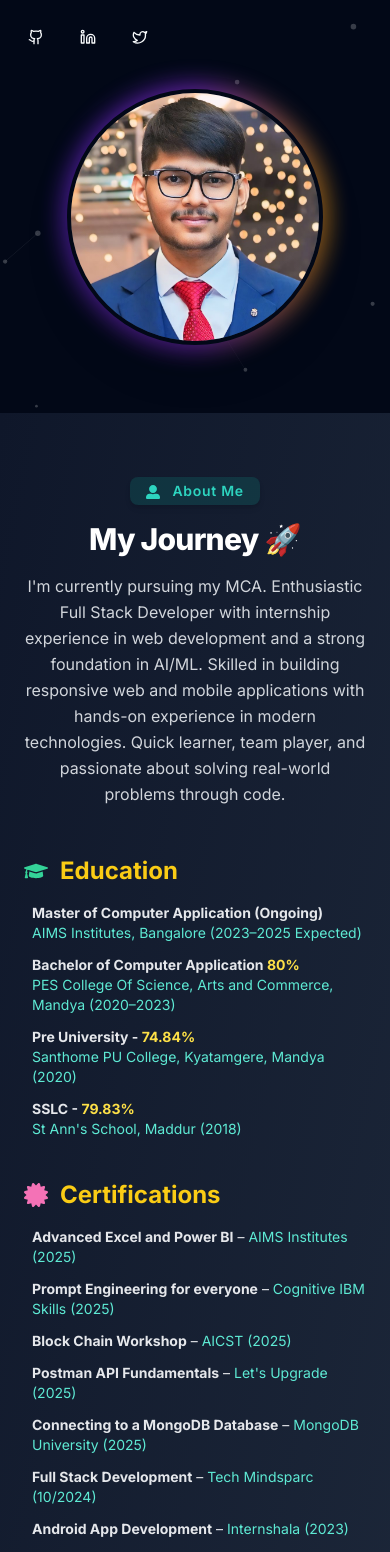
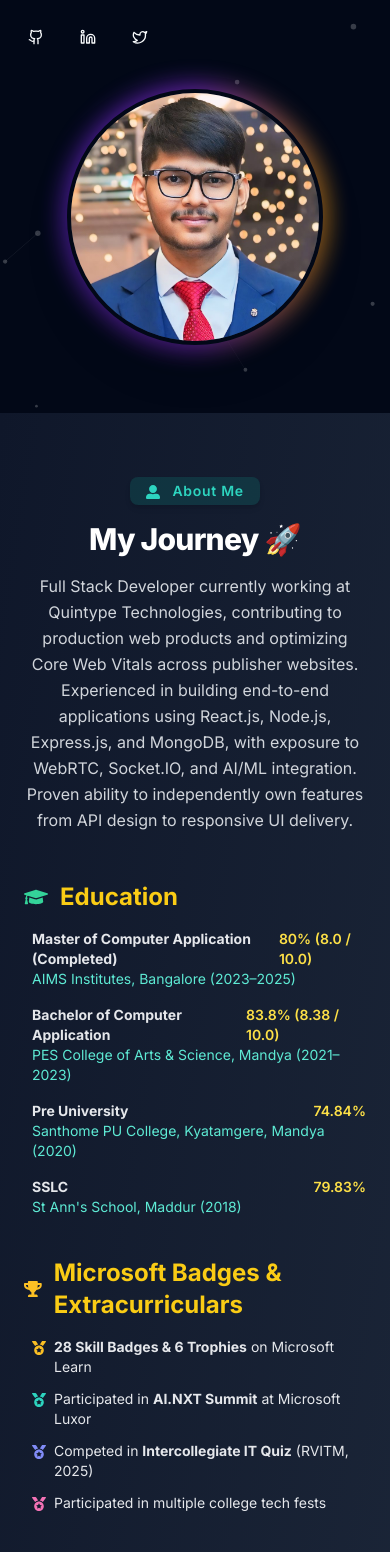
Before and after one commit to Shoaib232002/Portfolio_2.0, a Next.js app: page / in a window 390 px wide. Shown: the part 432-1984 px from the top of the page. Built offline with nearby package versions, Linux system fonts and the light colour scheme.

Commit message:
update data

```diff
--- a/app/page.tsx
+++ b/app/page.tsx
@@ -8,7 +8,7 @@ import { SkillBadge } from "@/components/skill-badge";
 import { ContactForm } from "@/components/contact-form";
 import { AnimatedText } from "@/components/animated-text";
 import { ParticleBackground } from "@/components/particle-background";
-import { FaGraduationCap, FaCertificate, FaBriefcase, FaLightbulb, FaUserAlt, FaInstagram } from "react-icons/fa";
+import { FaGraduationCap, FaCertificate, FaBriefcase, FaLightbulb, FaUserAlt, FaInstagram, FaTrophy, FaMedal } from "react-icons/fa";
 import { MdEmail, MdPhone, MdLocationOn, MdLocationCity } from "react-icons/md";
 
 export default function Home() {
@@ -27,7 +27,7 @@ export default function Home() {
                   <p className="max-w-[600px] text-muted-foreground md:text-xl font-medium">
                     I'm{" "}
                     <AnimatedText
-                      texts={["Pursuing MCA", "a Web Developer", "an Android Developer"]}
+                      texts={["a Full Stack Developer", "an MCA Graduate", "a Web & Mobile Developer"]}
                       className="text-primary font-semibold"
                     />
                   </p>
@@ -134,7 +134,7 @@ export default function Home() {
                 My Journey 🚀
               </h2>
               <p className="max-w-4xl text-base md:text-lg text-gray-300 mt-4 mx-auto leading-relaxed">
-                I'm currently pursuing my MCA. Enthusiastic Full Stack Developer with internship experience in web development and a strong foundation in AI/ML. Skilled in building responsive web and mobile applications with hands-on experience in modern technologies. Quick learner, team player, and passionate about solving real-world problems through code.
+                Full Stack Developer currently working at Quintype Technologies, contributing to production web products and optimizing Core Web Vitals across publisher websites. Experienced in building end-to-end applications using React.js, Node.js, Express.js, and MongoDB, with exposure to WebRTC, Socket.IO, and AI/ML integration. Proven ability to independently own features from API design to responsive UI delivery.
               </p>
             </div>
 
@@ -144,22 +144,66 @@ export default function Home() {
                   <h3 className="text-2xl font-bold text-yellow-400 flex items-center gap-3">
                     <FaGraduationCap className="text-emerald-400" /> Education
                   </h3>
-                  <ul className="mt-4 text-gray-200 space-y-3 text-sm pl-2">
+                  <ul className="mt-4 text-gray-200 space-y-4 text-sm pl-2">
                     <li>
-                      <strong>Master of Computer Application (Ongoing)</strong><br />
-                      <span className="text-teal-300">AIMS Institutes, Bangalore (2023–2025 Expected)</span>
+                      <div className="flex justify-between items-baseline">
+                        <strong>Master of Computer Application (Completed)</strong>
+                        <span className="text-yellow-300 font-semibold">80% (8.0 / 10.0)</span>
+                      </div>
+                      <span className="text-teal-300">AIMS Institutes, Bangalore (2023–2025)</span>
                     </li>
                     <li>
-                      <strong>Bachelor of Computer Application <span className="text-yellow-300">80%</span></strong><br />
-                      <span className="text-teal-300">PES College Of Science, Arts and Commerce, Mandya (2020–2023)</span>
+                      <div className="flex justify-between items-baseline">
+                        <strong>Bachelor of Computer Application</strong>
+                        <span className="text-yellow-300 font-semibold">83.8% (8.38 / 10.0)</span>
+                      </div>
+                      <span className="text-teal-300">PES College of Arts & Science, Mandya (2021–2023)</span>
                     </li>
                     <li>
-                      <strong>Pre University - <span className="text-yellow-300">74.84%</span></strong><br />
+                      <div className="flex justify-between items-baseline">
+                        <strong>Pre University</strong>
+                        <span className="text-yellow-300 font-semibold">74.84%</span>
+                      </div>
                       <span className="text-teal-300">Santhome PU College, Kyatamgere, Mandya (2020)</span>
                     </li>
                     <li>
-                      <strong>SSLC - <span className="text-yellow-300">79.83%</span></strong><br />
+                      <div className="flex justify-between items-baseline">
+                        <strong>SSLC</strong>
+                        <span className="text-yellow-300 font-semibold">79.83%</span>
+                      </div>
                       <span className="text-teal-300">St Ann's School, Maddur (2018)</span>
+                    </li>
+                  </ul>
+                </div>
+
+                <div>
+                  <h3 className="text-2xl font-bold text-yellow-400 flex items-center gap-3">
+                    <FaTrophy className="text-amber-400" /> Microsoft Badges & Extracurriculars
+                  </h3>
+                  <ul className="mt-4 text-gray-200 space-y-3 text-sm pl-2">
+                    <li className="flex items-start gap-2">
+                      <FaMedal className="text-amber-400 mt-1 shrink-0" />
+                      <div>
+                        <strong>28 Skill Badges & 6 Trophies</strong> on Microsoft Learn
+                      </div>
+                    </li>
+                    <li className="flex items-start gap-2">
+                      <FaMedal className="text-teal-400 mt-1 shrink-0" />
+                      <div>
+                        Participated in <strong>AI.NXT Summit</strong> at Microsoft Luxor
+                      </div>
+                    </li>
+                    <li className="flex items-start gap-2">
+                      <FaMedal className="text-indigo-400 mt-1 shrink-0" />
+                      <div>
+                        Competed in <strong>Intercollegiate IT Quiz</strong> (RVITM, 2025)
+                      </div>
+                    </li>
+                    <li className="flex items-start gap-2">
+                      <FaMedal className="text-pink-400 mt-1 shrink-0" />
+                      <div>
+                        Participated in multiple college tech fests
+                      </div>
                     </li>
                   </ul>
                 </div>
@@ -211,7 +255,7 @@ export default function Home() {
                       >
                         <strong>Postman API Fundamentals</strong>
                       </a>{" "}
-                      – <span className="text-teal-300">Let's Upgrade (2025)</span>
+                      – <span className="text-teal-300">Let's Upgrade (2024)</span>
                     </li>
                     <li>
                       <a
@@ -231,9 +275,9 @@ export default function Home() {
                         rel="noopener noreferrer"
                         className="no-underline hover:text-yellow-500 transition-colors"
                       >
-                        <strong>Full Stack Development</strong>
+                        <strong>Full Stack Web Development</strong>
                       </a>{" "}
-                      – <span className="text-teal-300">Tech Mindsparc (10/2024)</span>
+                      – <span className="text-teal-300">TECH MINDSPARC INNOVATIONS (2024)</span>
                     </li>
                     <li>
                       <a
@@ -243,17 +287,6 @@ export default function Home() {
                         className="no-underline hover:text-yellow-500 transition-colors"
                       >
                         <strong>Android App Development</strong>
-                      </a>{" "}
-                      – <span className="text-teal-300">Internshala (2023)</span>
-                    </li>
-                    <li>
-                      <a
-                        href="https://drive.google.com/file/d/1PKR-lT9xWyAGEJhgbSIsr3AKoSbVFFln/view"
-                        target="_blank"
-                        rel="noopener noreferrer"
-                        className="no-underline hover:text-yellow-500 transition-colors"
-                      >
-                        <strong>Job and Internship Training</strong>
                       </a>{" "}
                       – <span className="text-teal-300">Internshala (2023)</span>
                     </li>
@@ -275,9 +308,21 @@ export default function Home() {
 
                 <div>
                   <h3 className="text-2xl font-bold text-yellow-400 flex items-center gap-3">
-                    <FaBriefcase className="text-indigo-400" /> Experience
+                    <FaBriefcase className="text-indigo-400" /> Work Experience
                   </h3>
-                  <ul className="mt-4 text-gray-200 space-y-3 text-sm pl-2">
+                  <ul className="mt-4 text-gray-200 space-y-4 text-sm pl-2">
+                    <li>
+                      <strong>Software Developer</strong> | <span className="text-amber-300">Quintype Technologies</span>
+                      <br />
+                      <span className="text-yellow-300">Oct 2025 - Ongoing</span><br />
+                      <span className="text-teal-300">Core Web Vitals Optimization, React.js, Custom CLI Tools, Chrome Extensions</span>
+                    </li>
+                    <li>
+                      <strong>MERN Stack Developer (Intern)</strong> | <span className="text-amber-300">Pentagon Space</span>
+                      <br />
+                      <span className="text-yellow-300">July 2025 - Oct 2025</span><br />
+                      <span className="text-teal-300">MERN Stack, API Design, Git Workflows & Clean UI</span>
+                    </li>
                     <li>
                       <a
                         href="https://drive.google.com/file/d/1Ykjcg81mD_rXP8FGrkXvugu-xw68B31F/view"
@@ -285,11 +330,11 @@ export default function Home() {
                         rel="noopener noreferrer"
                         className="no-underline hover:text-yellow-500 transition-colors"
                       >
-                        <strong>Intern</strong> | Microsoft Internship by Edunet Foundation
+                        <strong>Foundations of AI (Intern)</strong> | Microsoft Internship by Edunet Foundation
                       </a>
                       <br />
                       <span className="text-yellow-300">April-May 2025</span><br />
-                      <span className="text-teal-300">ML, Computer Vision, NLP, Azure AI</span>
+                      <span className="text-teal-300">Machine Learning, Deep Learning, GenAI, Azure AI</span>
                     </li>
                     <li>
                       <a
@@ -298,21 +343,24 @@ export default function Home() {
                         rel="noopener noreferrer"
                         className="no-underline hover:text-yellow-500 transition-colors"
                       >
-                        <strong>Full Stack Web Development (Intern)</strong> | TECH MINDSPARC
+                        <strong>Full Stack Web Development (Intern)</strong> | TECH MINDSPARC INNOVATIONS
                       </a>
                       <br />
                       <span className="text-yellow-300">Jul–Oct 2024</span><br />
-                      <span className="text-teal-300">Frontend and backend development</span>
+                      <span className="text-teal-300">Frontend and Backend Development</span>
                     </li>
                   </ul>
                 </div>
 
                 <div>
                   <h3 className="text-2xl font-bold text-yellow-400 flex items-center gap-3">
-                    <FaLightbulb className="text-pink-400" /> Interests
+                    <FaLightbulb className="text-pink-400" /> Interests & Languages
                   </h3>
                   <p className="text-gray-300 mt-2 text-sm md:text-base">
                     • Badminton 🎾 • Exploring Tech 💡 • Creative Coding 💻
+                  </p>
+                  <p className="text-gray-400 mt-2 text-xs md:text-sm">
+                    <strong>Languages:</strong> English, Hindi, Kannada, Urdu
                   </p>
                 </div>
               </div>
@@ -327,25 +375,49 @@ export default function Home() {
                 <div className="inline-block rounded-lg bg-primary/10 px-3 py-1 text-sm text-primary">Portfolio</div>
                 <h2 className="text-3xl font-bold tracking-tighter sm:text-5xl">My Projects</h2>
                 <p className="max-w-[900px] text-muted-foreground md:text-xl/relaxed lg:text-base/relaxed xl:text-xl/relaxed">
-                  Check out some of my recent work and projects I've been involved with.
+                  Check out some of my recent work and projects I've built.
                 </p>
               </div>
             </div>
             <div className="mx-auto grid max-w-5xl items-center gap-6 py-12 md:grid-cols-2 lg:grid-cols-3">
               <ProjectCard
+                title="Edu-Verse"
+                description="Full-stack virtual classroom platform featuring WebRTC video calling, Socket.IO live chat, push notifications, role-based dashboards (Student, Teacher, Admin), and academic workflows."
+                tags={["React", "Node.js", "MongoDB", "WebRTC", "Socket.IO", "Express"]}
+                image="/placeholder.svg"
+                link="https://github.com/Shoaib232002/Edu-Verse.git"
+              />
+
+              <ProjectCard
+                title="Resume Genie"
+                description="Integrated an AI-powered chatbot in a Resume Builder web app to enhance user interaction and provide real-time resume-building assistance."
+                tags={["ReactJS", "Node.js", "MongoDB", "Express.js", "Gemini API"]}
+                image="/projects-images/Resume-Genie.png?height=300&width=400"
+                link="https://github.com/Shoaib232002/Resume-Genie.git"
+              />
+
+              <ProjectCard
                 title="Fake-Job-Postings-Detection"
-                description="This system is a Real-Time Fake Job Posting Detector that uses Machine Learning (ML) to classify job postings as real or fake."
-                tags={["Machine Learning", "Flask", "HTML-CSS"]}
+                description="Flask web application to detect fake job postings by integrating a trained Random Forest model with TF-IDF vectorization for real-time fraud predictions."
+                tags={["Python", "Flask", "Machine Learning", "TF-IDF"]}
                 image="/projects-images/Fake-Jobs.png?height=300&width=400"
                 link="https://github.com/Shoaib232002/Fake-Job-Postings-Detection.git"
               />
 
               <ProjectCard
-                title="Resume Genie"
-                description="Integrated an AI-powered chatbot in a Resume Builder web app to enhance user interaction and provide real-time resume-building assistance."
-                tags={["React", "Node.js", "MongoDb", "Gemini API"]}
-                image="/projects-images/Resume-Genie.png?height=300&width=400"
-                link="https://github.com/Shoaib232002/Resume-Genie.git"
+                title="Animation Arcade"
+                description="Designed a 10-level cricket-themed CSS animation learning game where users write real CSS code to progress, demonstrating component-based architecture."
+                tags={["React", "Vanilla JS", "CSS3", "Interactive Game"]}
+                image="/placeholder.svg"
+                link="https://github.com/Shoaib232002"
+              />
+
+              <ProjectCard
+                title="Timezones CLI Tool"
+                description="Published a Linux/macOS CLI tool supporting live, continuously updating world time display across major cities to improve cross-timezone developer productivity."
+                tags={["Node.js", "CLI", "Linux/macOS", "JavaScript"]}
+                image="/placeholder.svg"
+                link="https://github.com/Shoaib232002"
               />
 
               <ProjectCard
@@ -358,8 +430,8 @@ export default function Home() {
 
               <ProjectCard
                 title="Delicious-Recipe"
-                description="Built a full-stack Food Recipe App features user authentication, categorized recipes (Veg, Non-Veg, Snacks), and a responsive UI."
-                tags={["Node.js", "HTML&CSS", "JavaScript", "MySql"]}
+                description="Built a full-stack Food Recipe App featuring user authentication, categorized recipes (Veg, Non-Veg, Snacks), and a responsive UI."
+                tags={["Node.js", "HTML&CSS", "JavaScript", "MySQL"]}
                 image="/projects-images/Delicious-Recipe.png?height=300&width=400"
                 link="https://github.com/Shoaib232002/Delicious-Recipe.git"
               />
@@ -367,15 +439,15 @@ export default function Home() {
               <ProjectCard
                 title="FoodRunner"
                 description="Built a user-side demo Android application focused on food ordering functionality with an intuitive and interactive UI."
-                tags={["Kotlin", "XML", "MySql", "Android Studio"]}
+                tags={["Kotlin", "XML", "MySQL", "Android Studio"]}
                 image="/projects-images/FoodRunner.png?height=300&width=400"
                 link="https://github.com/Shoaib232002/FoodRunner.git"
               />
 
               <ProjectCard
                 title="BookHub"
-                description="A simple Book reading Android application for peronalized book keeping experience which was built during my Internshala Course."
-                tags={["Kotlin", "XML", "MySql", "Android Studio"]}
+                description="A simple Book reading Android application for personalized book keeping experience which was built during my Internshala Course."
+                tags={["Kotlin", "XML", "MySQL", "Android Studio"]}
                 image="/projects-images/BookHub.png?height=300&width=400"
                 link="https://github.com/Shoaib232002/BookHub.git"
               />
@@ -399,37 +471,47 @@ export default function Home() {
                 <CardContent className="p-6">
                   <div className="grid gap-4">
                     <div>
-                      <h3 className="text-xl font-bold">Frontend Development</h3>
+                      <h3 className="text-xl font-bold">Languages & Core</h3>
                       <div className="mt-4 flex flex-wrap gap-2">
+                        <SkillBadge name="JavaScript" icon={<Code className="h-3 w-3" />} />
+                        <SkillBadge name="Python" icon={<Code className="h-3 w-3" />} />
+                        <SkillBadge name="C" icon={<Code className="h-3 w-3" />} />
+                        <SkillBadge name="Kotlin" icon={<Code className="h-3 w-3" />} />
                         <SkillBadge name="HTML5" icon={<Code className="h-3 w-3" />} />
                         <SkillBadge name="CSS3" icon={<Code className="h-3 w-3" />} />
-                        <SkillBadge name="JavaScript" icon={<Code className="h-3 w-3" />} />
-                        <SkillBadge name="Bootstrap" icon={<Code className="h-3 w-3" />} />
-                        <SkillBadge name="React JS" icon={<Code className="h-3 w-3" />} />
                       </div>
                     </div>
                     <div>
-                      <h3 className="text-xl font-bold">Backend Development</h3>
+                      <h3 className="text-xl font-bold">Frontend & Frameworks</h3>
                       <div className="mt-4 flex flex-wrap gap-2">
-                        <SkillBadge name="Node.js" icon={<Code className="h-3 w-3" />} />
-                        <SkillBadge name="Express" icon={<Code className="h-3 w-3" />} />
-                        <SkillBadge name="Python" icon={<Code className="h-3 w-3" />} />
-                        <SkillBadge name="REST APIs" icon={<Code className="h-3 w-3" />} />
+                        <SkillBadge name="React.js" icon={<Code className="h-3 w-3" />} />
+                        <SkillBadge name="Tailwind CSS" icon={<Code className="h-3 w-3" />} />
+                        <SkillBadge name="Bootstrap" icon={<Code className="h-3 w-3" />} />
+                        <SkillBadge name="WebRTC" icon={<Code className="h-3 w-3" />} />
                       </div>
                     </div>
                     <div>
-                      <h3 className="text-xl font-bold">Database</h3>
+                      <h3 className="text-xl font-bold">Backend & Databases</h3>
                       <div className="mt-4 flex flex-wrap gap-2">
+                        <SkillBadge name="Node.js" icon={<Code className="h-3 w-3" />} />
+                        <SkillBadge name="Express.js" icon={<Code className="h-3 w-3" />} />
+                        <SkillBadge name="REST API Development" icon={<Code className="h-3 w-3" />} />
+                        <SkillBadge name="Socket.IO" icon={<Code className="h-3 w-3" />} />
                         <SkillBadge name="MongoDB" icon={<Code className="h-3 w-3" />} />
-                        <SkillBadge name="Mysql" icon={<Code className="h-3 w-3" />} />
+                        <SkillBadge name="SQL / MySQL" icon={<Code className="h-3 w-3" />} />
                       </div>
                     </div>
                     <div>
-                      <h3 className="text-xl font-bold">Tools & Others</h3>
+                      <h3 className="text-xl font-bold">Tools & Platforms</h3>
                       <div className="mt-4 flex flex-wrap gap-2">
                         <SkillBadge name="Git" icon={<Code className="h-3 w-3" />} />
                         <SkillBadge name="GitHub" icon={<Code className="h-3 w-3" />} />
-                        <SkillBadge name="Canva" icon={<Code className="h-3 w-3" />} />
+                        <SkillBadge name="Postman" icon={<Code className="h-3 w-3" />} />
+                        <SkillBadge name="Figma" icon={<Code className="h-3 w-3" />} />
+                        <SkillBadge name="Vercel" icon={<Code className="h-3 w-3" />} />
+                        <SkillBadge name="Power BI" icon={<Code className="h-3 w-3" />} />
+                        <SkillBadge name="Excel" icon={<Code className="h-3 w-3" />} />
+                        <SkillBadge name="Generative AI APIs" icon={<Code className="h-3 w-3" />} />
                       </div>
                     </div>
                   </div>
@@ -492,7 +574,7 @@ export default function Home() {
           <div>
             <h3 className="text-xl font-semibold mb-4 text-white">About</h3>
             <p className="text-gray-400 mb-4 leading-relaxed">
-              I thrive on experimenting with the latest frameworks, libraries, and tech stacks.
+              Full Stack Developer working on production web products, WebRTC, Core Web Vitals optimization, and AI/ML integrations.
             </p>
             <p className="text-sm font-medium underline underline-offset-4 text-gray-300 mb-2">
               Social Links
```
